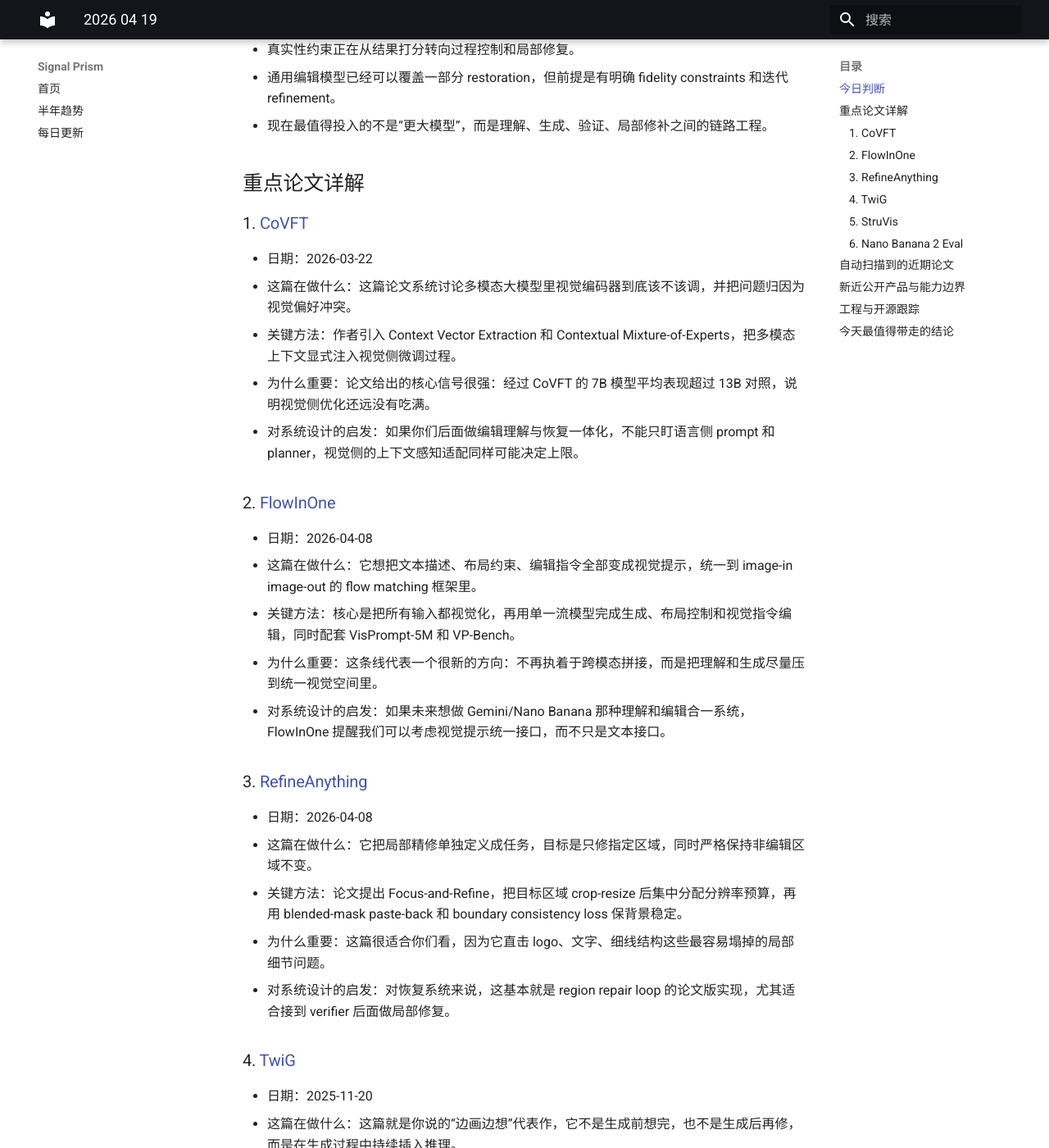
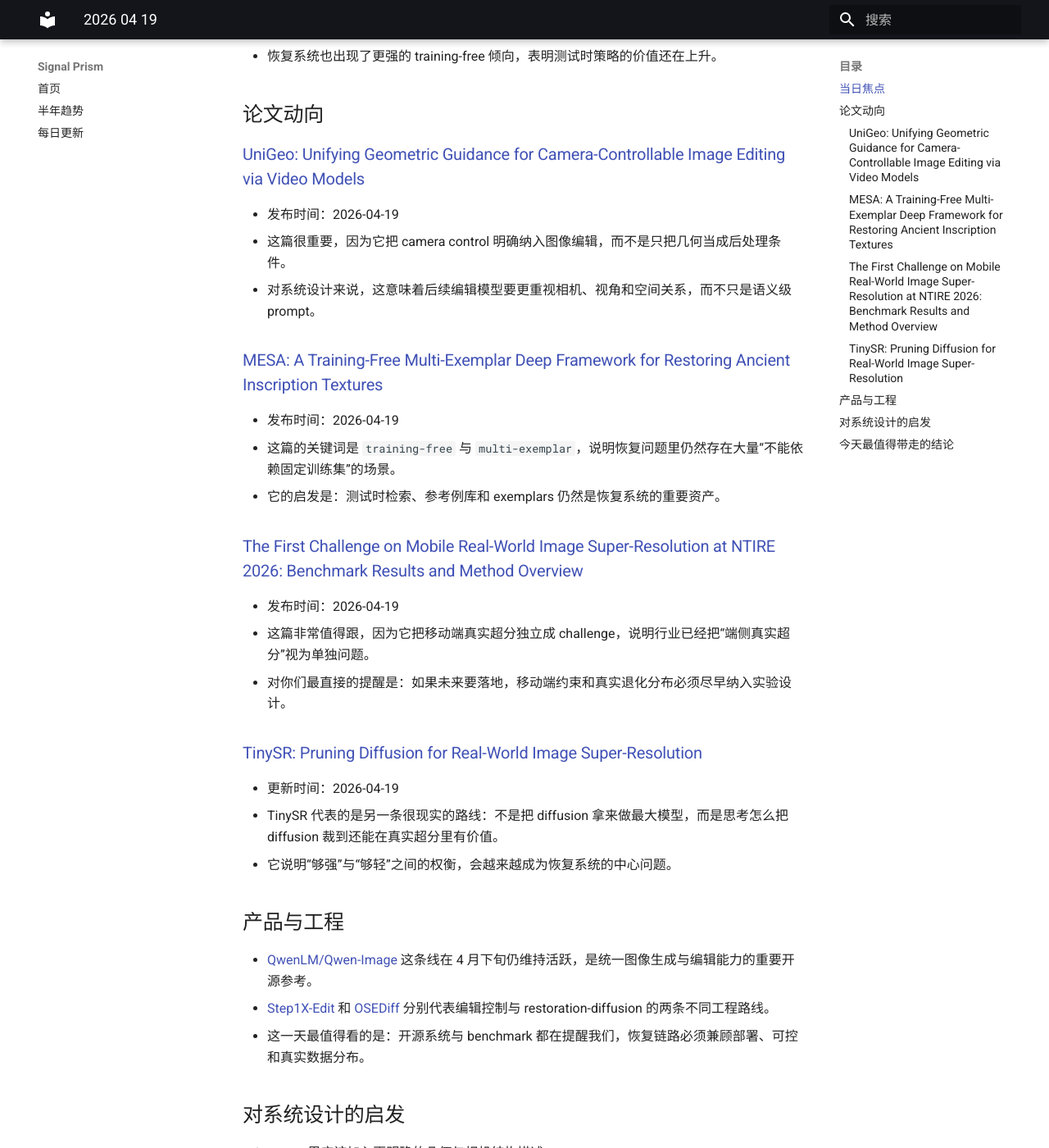
Before and after one commit to JacobLiuC/img_restoration, an MkDocs documentation site: the page built from public_docs/daily_updates/2026-04-19.md, in a window 1280 px wide and 1400 px high, scrolled down 685 px. Shown: the whole window at 82% size. Built offline with MkDocs 1.6.1 and Material for MkDocs 9.7.7, drawn with Linux system fonts in a browser that asks for light colours; some of the changed text lies outside the part shown.

Commit message:
Rewrite 2026-04-19 public brief

```diff
--- a/public_docs/daily_updates/2026-04-19.md
+++ b/public_docs/daily_updates/2026-04-19.md
@@ -1,113 +1,76 @@
 <section class="report-hero brief-hero reveal-on-scroll">
   <div class="hero-kicker">Research Brief</div>
   <h1 class="report-title">每日观察 - 2026-04-19</h1>
-  <p class="report-subtitle">围绕当天最值得关注的论文、产品与工程信号展开说明，并解释它们对图像编辑与恢复方向的意义。</p>
+  <p class="report-subtitle">这一天的公开信号把“几何控制、移动端超分和训练外恢复”同时推到了前面，系统开始更在乎可控性与部署条件。</p>
   <div class="report-stats">
-    <div><span>重点</span><strong>论文 / 产品 / 工程</strong></div>
-    <div><span>形式</span><strong>每日观察</strong></div>
-    <div><span>主题</span><strong>关键变化与影响</strong></div>
+    <div><span>主线</span><strong>Geometry + Mobile SR</strong></div>
+    <div><span>重点</span><strong>可控编辑 / 训练外恢复 / 端侧</strong></div>
+    <div><span>日期</span><strong>2026-04-19</strong></div>
   </div>
 </section>
 
 <section class="glance-strip reveal-on-scroll">
   <article class="glance-card">
-    <span>今日主线</span>
-    <strong>多轮编辑正在吃掉传统 restoration 的边界</strong>
-    <p>从 Nano Banana 2 替代 restoration 的评测，到 region refinement 和 process reasoning，系统边界正在重写。</p>
+    <span>当天变化</span>
+    <strong>几何约束成了编辑控制的新入口</strong>
+    <p>UniGeo 这类方法说明 camera-controllable editing 已经开始进入更明确的方法论阶段。</p>
   </article>
   <article class="glance-card">
-    <span>你最该看</span>
-    <strong>CoVFT / FlowInOne / RefineAnything</strong>
-    <p>这三篇分别对应视觉微调上限、理解生成统一接口和局部精修闭环。</p>
+    <span>最值得看</span>
+    <strong>UniGeo / MESA / NTIRE Mobile SR</strong>
+    <p>这三条线分别对应几何控制、训练外恢复和移动端真实超分。</p>
   </article>
   <article class="glance-card">
-    <span>今天的判断</span>
-    <strong>更强的不只是模型，而是链路</strong>
-    <p>真正拉开差距的是 parser、planner、verifier 和 region repair loop 的协同，而不是单一模型大小。</p>
+    <span>当天判断</span>
+    <strong>“能跑起来”正在和“能生成好”并列重要</strong>
+    <p>移动端、训练外方法和几何约束一起出现，说明行业不再只比离线最优值。</p>
   </article>
 </section>
 
-## 今日判断
+## 当日焦点
 
-- 图像编辑继续从单次提示转向多轮会话式工作流。
-- 真实性约束正在从结果打分转向过程控制和局部修复。
-- 通用编辑模型已经可以覆盖一部分 restoration，但前提是有明确 fidelity constraints 和迭代 refinement。
-- 现在最值得投入的不是“更大模型”，而是理解、生成、验证、局部修补之间的链路工程。
+- 几何控制开始从附属条件变成编辑任务本身的一部分。
+- 移动端真实超分继续被公开 benchmark 强化，说明轻量化和部署成本正在变得更关键。
+- 恢复系统也出现了更强的 training-free 倾向，表明测试时策略的价值还在上升。
 
-## 重点论文详解
+## 论文动向
 
-### 1. [CoVFT](https://arxiv.org/abs/2603.21077)
+### [UniGeo: Unifying Geometric Guidance for Camera-Controllable Image Editing via Video Models](https://arxiv.org/abs/2604.17565v1)
 
-- 日期：2026-03-22
-- 这篇在做什么：这篇论文系统讨论多模态大模型里视觉编码器到底该不该调，并把问题归因为视觉偏好冲突。
-- 关键方法：作者引入 Context Vector Extraction 和 Contextual Mixture-of-Experts，把多模态上下文显式注入视觉侧微调过程。
-- 为什么重要：论文给出的核心信号很强：经过 CoVFT 的 7B 模型平均表现超过 13B 对照，说明视觉侧优化还远没有吃满。
-- 对系统设计的启发：如果你们后面做编辑理解与恢复一体化，不能只盯语言侧 prompt 和 planner，视觉侧的上下文感知适配同样可能决定上限。
+- 发布时间：2026-04-19
+- 这篇很重要，因为它把 camera control 明确纳入图像编辑，而不是只把几何当成后处理条件。
+- 对系统设计来说，这意味着后续编辑模型要更重视相机、视角和空间关系，而不只是语义级 prompt。
 
-### 2. [FlowInOne](https://arxiv.org/abs/2604.06757)
+### [MESA: A Training-Free Multi-Exemplar Deep Framework for Restoring Ancient Inscription Textures](https://arxiv.org/abs/2604.17390v1)
 
-- 日期：2026-04-08
-- 这篇在做什么：它想把文本描述、布局约束、编辑指令全部变成视觉提示，统一到 image-in image-out 的 flow matching 框架里。
-- 关键方法：核心是把所有输入都视觉化，再用单一流模型完成生成、布局控制和视觉指令编辑，同时配套 VisPrompt-5M 和 VP-Bench。
-- 为什么重要：这条线代表一个很新的方向：不再执着于跨模态拼接，而是把理解和生成尽量压到统一视觉空间里。
-- 对系统设计的启发：如果未来想做 Gemini/Nano Banana 那种理解和编辑合一系统，FlowInOne 提醒我们可以考虑视觉提示统一接口，而不只是文本接口。
+- 发布时间：2026-04-19
+- 这篇的关键词是 `training-free` 与 `multi-exemplar`，说明恢复问题里仍然存在大量“不能依赖固定训练集”的场景。
+- 它的启发是：测试时检索、参考例库和 exemplars 仍然是恢复系统的重要资产。
 
-### 3. [RefineAnything](https://arxiv.org/abs/2604.06870)
+### [The First Challenge on Mobile Real-World Image Super-Resolution at NTIRE 2026: Benchmark Results and Method Overview](https://arxiv.org/abs/2604.17306v1)
 
-- 日期：2026-04-08
-- 这篇在做什么：它把局部精修单独定义成任务，目标是只修指定区域，同时严格保持非编辑区域不变。
-- 关键方法：论文提出 Focus-and-Refine，把目标区域 crop-resize 后集中分配分辨率预算，再用 blended-mask paste-back 和 boundary consistency loss 保背景稳定。
-- 为什么重要：这篇很适合你们看，因为它直击 logo、文字、细线结构这些最容易塌掉的局部细节问题。
-- 对系统设计的启发：对恢复系统来说，这基本就是 region repair loop 的论文版实现，尤其适合接到 verifier 后面做局部修复。
+- 发布时间：2026-04-19
+- 这篇非常值得跟，因为它把移动端真实超分独立成 challenge，说明行业已经把“端侧真实超分”视为单独问题。
+- 对你们最直接的提醒是：如果未来要落地，移动端约束和真实退化分布必须尽早纳入实验设计。
 
-### 4. [TwiG](https://arxiv.org/abs/2511.16671)
+### [TinySR: Pruning Diffusion for Real-World Image Super-Resolution](https://arxiv.org/abs/2508.17434v2)
 
-- 日期：2025-11-20
-- 这篇在做什么：这篇就是你说的“边画边想”代表作，它不是生成前想完，也不是生成后再修，而是在生成过程中持续插入推理。
-- 关键方法：作者让文本推理与视觉生成交错进行，在生成局部区域前给出后续指导，同时对已经合成的区域进行反思。
-- 为什么重要：这条路对 agentic editing 很关键，因为它意味着 planning、generation、reflection 可以在同一条链里滚动发生。
-- 对系统设计的启发：如果你们要超过 Nano Banana，最值得学的不是单次提示增强，而是把 reasoning 嵌进生成过程本身。
+- 更新时间：2026-04-19
+- TinySR 代表的是另一条很现实的路线：不是把 diffusion 拿来做最大模型，而是思考怎么把 diffusion 裁到还能在真实超分里有价值。
+- 它说明“够强”与“够轻”之间的权衡，会越来越成为恢复系统的中心问题。
 
-### 5. [StruVis](https://arxiv.org/abs/2603.06032)
+## 产品与工程
 
-- 日期：2026-03-06
-- 这篇在做什么：这篇走的是另一条“边想边画”路线：不直接生成中间图，而是先生成结构化视觉表示来帮助推理。
-- 关键方法：它用 structured vision 作为中间 reasoning state，让 MLLM 在纯文本推理里也能感知视觉结构。
-- 为什么重要：这代表另一种更省算力的路线，不一定非要真的出中间图，也可以先出结构化视觉草图。
-- 对系统设计的启发：如果你们担心多轮生成太贵，可以把显式中间图换成结构化中间状态，先做 cheap planning 再做 expensive rendering。
+- [QwenLM/Qwen-Image](https://github.com/QwenLM/Qwen-Image) 这条线在 4 月下旬仍维持活跃，是统一图像生成与编辑能力的重要开源参考。
+- [Step1X-Edit](https://github.com/stepfun-ai/Step1X-Edit) 和 [OSEDiff](https://github.com/cswry/OSEDiff) 分别代表编辑控制与 restoration-diffusion 的两条不同工程路线。
+- 这一天最值得看的是：开源系统与 benchmark 都在提醒我们，恢复链路必须兼顾部署、可控和真实数据分布。
 
-### 6. [Nano Banana 2 Eval](https://arxiv.org/abs/2604.03061)
+## 对系统设计的启发
 
-- 日期：2026-04-03
-- 这篇在做什么：这篇论文正面回答通用图像编辑模型能不能替代传统 restoration，它直接拿 Nano Banana 2 做系统评测。
-- 关键方法：论文强调 concise prompt 加 fidelity constraints 的重要性，并在多类退化、多种场景下和传统 restoration 方法对比。
-- 为什么重要：结论很直接：在 full-reference 指标上表现非常强，感知质量也有竞争力，但对 prompt 很敏感，而且常常需要迭代 refinement。
-- 对系统设计的启发：这基本证明了“编辑大模型 + 指令 + 迭代控制”能吃到 restoration 的一大块空间，但也说明 verifier、prompt parser 和 refinement loop 不能省。
-
-## 自动扫描到的近期论文
-
-- `复杂指令图像编辑`：[MCIE: Multimodal LLM-Driven Complex Instruction Image Editing with Spatial Guidance](https://arxiv.org/abs/2602.07993v1)（2026-02-08）
-- `真实图像超分`：[FRAMER: Frequency-Aligned Self-Distillation with Adaptive Modulation Leveraging Diffusion Priors for Real-World Image Super-Resolution](https://arxiv.org/abs/2512.01390v3)（2025-12-01）
-- `推理增强图像编辑`：[ReasonEdit: Towards Reasoning-Enhanced Image Editing Models](https://arxiv.org/abs/2511.22625v2)（2025-11-27）
-
-## 新近公开产品与能力边界
-
-- [`StepFun 模型页`](https://huggingface.co/stepfun-ai/models)：一致性、集成化与复杂编辑控制仍在持续演进。
-- [`Qwen-Image-2512`](https://huggingface.co/Qwen/Qwen-Image-2512)：更真实的人像、自然细节与文本渲染继续被强化。
-- [`Qwen-Image-Edit-2511`](https://huggingface.co/Qwen/Qwen-Image-Edit-2511)：角色一致性、漂移控制与几何推理仍在持续增强。
-- [`Nano Banana Pro`](https://blog.google/technology/ai/nano-banana-pro/)：公开方向继续把图像能力推向更强推理、更高分辨率输出与一致性控制。
-
-## 工程与开源跟踪
-
-- [`cswry/OSEDiff`](https://github.com/cswry/OSEDiff)：近期无公开 release
-- [`Adam-duan/DiT4SR`](https://github.com/Adam-duan/DiT4SR)：近期无公开 release
-- [`QwenLM/Qwen-Image`](https://github.com/QwenLM/Qwen-Image)：近期无公开 release
-- [`stepfun-ai/Step1X-Edit`](https://github.com/stepfun-ai/Step1X-Edit)：近期无公开 release
+1. parser 里应该加入更明确的几何与相机结构描述。
+2. planner 不应只输出“怎么增强”，还要输出“在什么算力约束下增强”。
+3. 对困难样本，应考虑 exemplar 检索与 training-free 修复路径，而不是默认走统一生成器。
 
 ## 今天最值得带走的结论
 
-1. `CoVFT` 说明视觉侧 fine-tuning 依然有巨大空间，而且小模型未必天生输给更大模型。
-2. `FlowInOne` 说明未来的编辑系统可能走向统一视觉接口，而不只是文本指令接口。
-3. `RefineAnything` 说明 region-specific refinement 会成为 verifier 之后的标准后处理模块。
-4. `TwiG / StruVis` 说明 reasoning 可以嵌入生成过程内部，形成真正的边画边想。
-5. `Nano Banana 2 Eval` 说明通用编辑模型确实开始替代传统 restoration，但还离不开 prompt parser、保真约束和迭代闭环。
+4 月 19 日真正新的地方，是图像编辑和恢复都开始更重视 `geometry / exemplar / mobile deployment`。这说明下一阶段赢面更大的系统，不只是能把图做得更好看，而是能在明确约束下稳稳做对。
```
